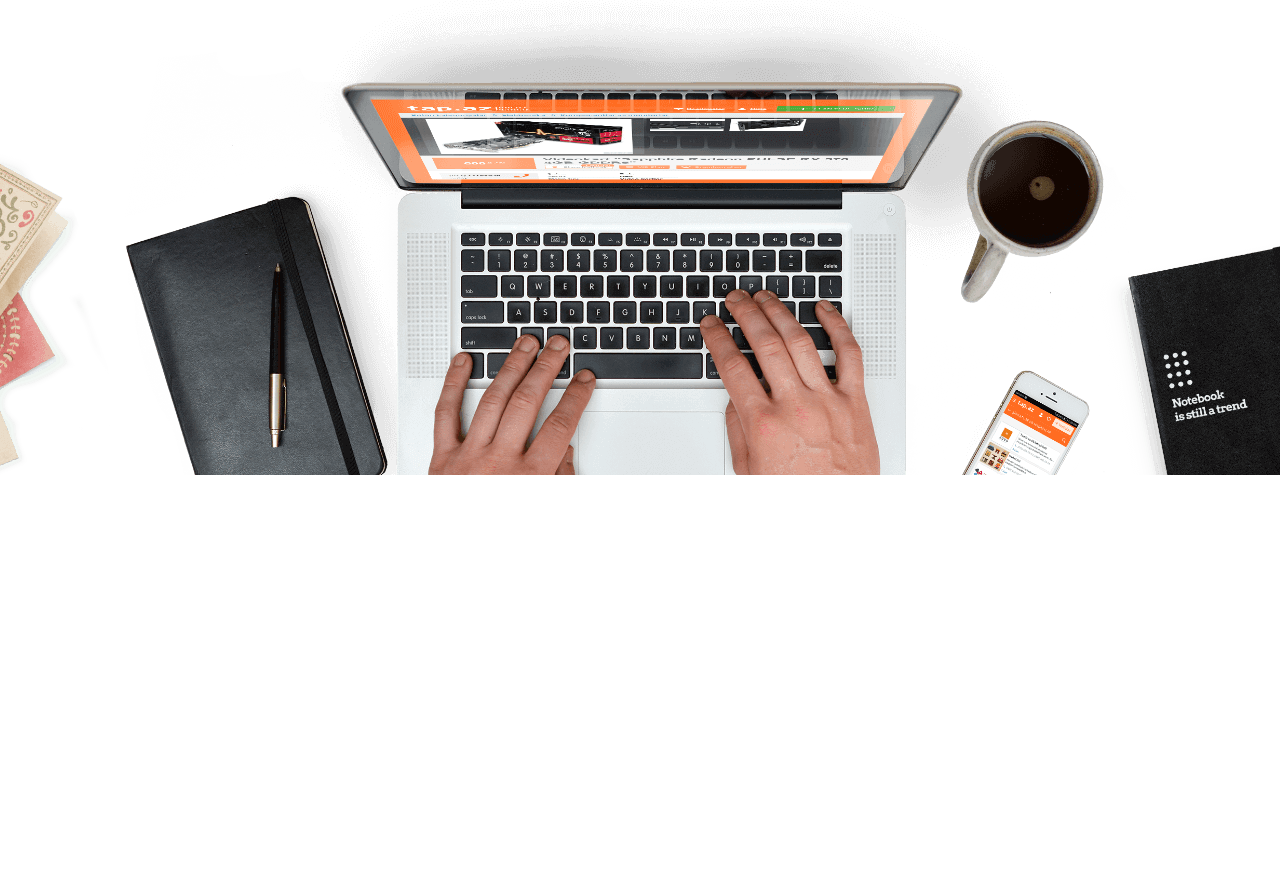
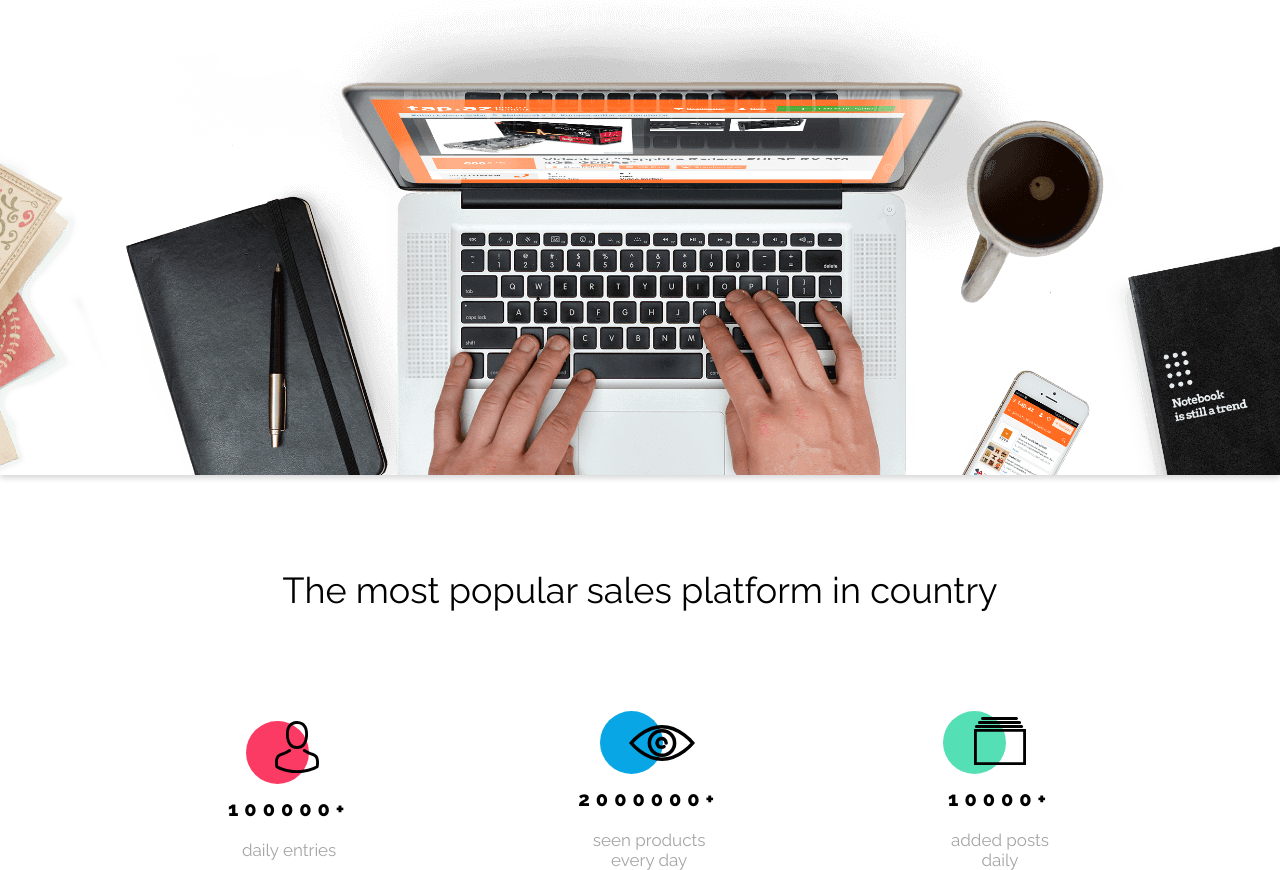
Before and after one commit to Natalia-Tomaszewska/BestShop, a website with bundled scripts: page src/html/index.html in a window 1280 px wide. Shown: the part 404-1274 px from the top of the page. Before the commit the page ends 879 px from the top, so only its background shows below. Built offline with nearby package versions, Linux system fonts and the light colour scheme; files whose address does not match are found by name.

Commit message:
statistics section added

```diff
--- a/src/html/index.html
+++ b/src/html/index.html
@@ -35,6 +35,34 @@
     </span>
     <img src="images/background.png" alt="ss">
 </section>
+<section class="statistics-section">
+    <h2>The most popular sales platform in country</h2>
+    <div class="columns-container">
+        <div class="column1">
+            <div class="column-circle">
+                <img src="images/Person.svg" alt="person" class="column-img"/>
+            </div>
+
+            <div class="column-number">100000+</div>
+            <div class="column-description">daily entries</div>
+        </div>
+        <div class="column2">
+            <div class="column-circle">
+                <img src="images/Eye.svg" alt="person" class="column-img"/>
+            </div>
+            <div class="column-number">2000000+</div>
+            <div class="column-description">seen products<br>every day</div>
+        </div>
+        <div class="column3">
+            <div class="column-circle">
+                <img src="images/Catalog.svg" alt="person" class="column-img"/>
+            </div>
+            <div class="column-number">10000+</div>
+            <div class="column-description">added posts<br>daily</div>
+        </div>
+    </div>
+    </div>
+</section>
 <script src="../js/bundle.min.js"></script>
 </body>
 </html>
--- a/src/scss/style.scss
+++ b/src/scss/style.scss
@@ -7,7 +7,10 @@
 
 body {
   overflow-x: hidden;
+  width: 100vw;
+
 }
+
 .navigation-section {
   .navigation-header {
     width: 100vw;
@@ -66,11 +69,13 @@ body {
 }
 
 .opening-section {
+  width: 100vw;
   height: 100%;
   display: flex;
   flex-direction: column;
   align-items: center;
   justify-content: space-around;
+  box-shadow: 0 3px 6px #00000029;
 
 
   h1 {
@@ -111,7 +116,155 @@ body {
       color: $color-white;
     }
   }
-.background {
-  box-shadow: 0px -5px 80px #00000029;
+
+  .background {
+
+  }
 }
+
+.statistics-section {
+  width: 100vw;
+  display: flex;
+  flex-direction: column;
+  align-items: center;
+  margin-top: 5%;
+
+  h2 {
+    margin-bottom: 100px;
+    text-align: center;
+    font: normal normal normal 36px/42px $logo-font;
+    letter-spacing: 0;
+    color: $color-black;
+    opacity: 1;
+  }
+
+  .columns-container {
+    width: 100vw;
+    display: flex;
+    flex-direction: row;
+    justify-content: space-evenly;
+    align-items: center;
+
+
+    .column1 {
+      display: flex;
+      flex-direction: column;
+      text-align: center;
+
+      .column-circle {
+        border-radius: 50%;
+        width: 63px;
+        height: 63px;
+        position: relative;
+        background-color: $color-redish;
+        right: -15%;
+
+      }
+
+      .column-img {
+        top: 0;
+        left: 45%;
+        position: absolute;
+      }
+
+      .column-number {
+        text-align: center;
+        font: normal normal 800 20px/24px $logo-font;
+        letter-spacing: 6px;
+        color: $color-black;
+        opacity: 1;
+        margin-top: 13px;
+      }
+
+      .column-description {
+        text-align: center;
+        font: normal normal normal 17px/20px $logo-font;
+        letter-spacing: 0;
+        color: $color-grey;
+        opacity: 1;
+        margin-top: 19px;
+      }
+    }
+
+    .column2 {
+      display: flex;
+      flex-direction: column;
+      text-align: center;
+
+
+      .column-circle {
+        border-radius: 50%;
+        width: 63px;
+        height: 63px;
+        position: relative;
+        background-color: $color-primary;
+        left: 15%;
+
+      }
+
+      .column-img {
+        top: 14px;
+        left: 47%;
+        position: absolute;
+      }
+
+      .column-number {
+        text-align: center;
+        font: normal normal 800 20px/24px $logo-font;
+        letter-spacing: 6px;
+        color: $color-black;
+        opacity: 1;
+        margin-top: 13px;
+      }
+
+      .column-description {
+        text-align: center;
+        font: normal normal normal 17px/20px $logo-font;
+        letter-spacing: 0;
+        color: $color-grey;
+        opacity: 1;
+        margin-top: 19px;
+      }
+    }
+
+    .column3 {
+      display: flex;
+      flex-direction: column;
+      text-align: center;
+
+      .column-circle {
+        border-radius: 50%;
+        width: 63px;
+        height: 63px;
+        position: relative;
+        background-color: $color-green;
+        left: -5%;
+
+      }
+
+      .column-img {
+        top: 6px;
+        left: 50%;
+        position: absolute;
+      }
+
+      .column-number {
+        text-align: center;
+        font: normal normal 800 20px/24px $logo-font;
+        letter-spacing: 6px;
+        color: $color-black;
+        opacity: 1;
+        margin-top: 13px;
+      }
+
+      .column-description {
+        text-align: center;
+        font: normal normal normal 17px/20px $logo-font;
+        letter-spacing: 0;
+        color: $color-grey;
+        opacity: 1;
+        margin-top: 19px;
+      }
+    }
+  }
 }
```
Also changed, not shown: dist/css/style.min.css, dist/index.html, 1 other file.
